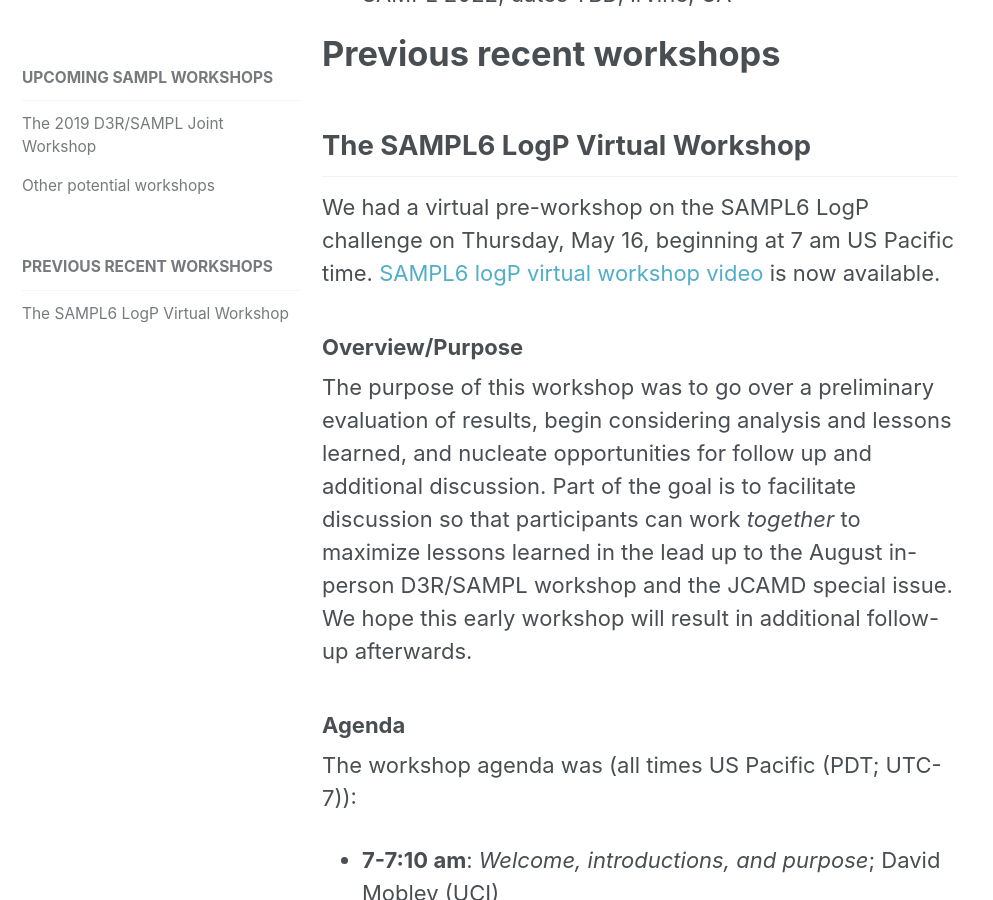
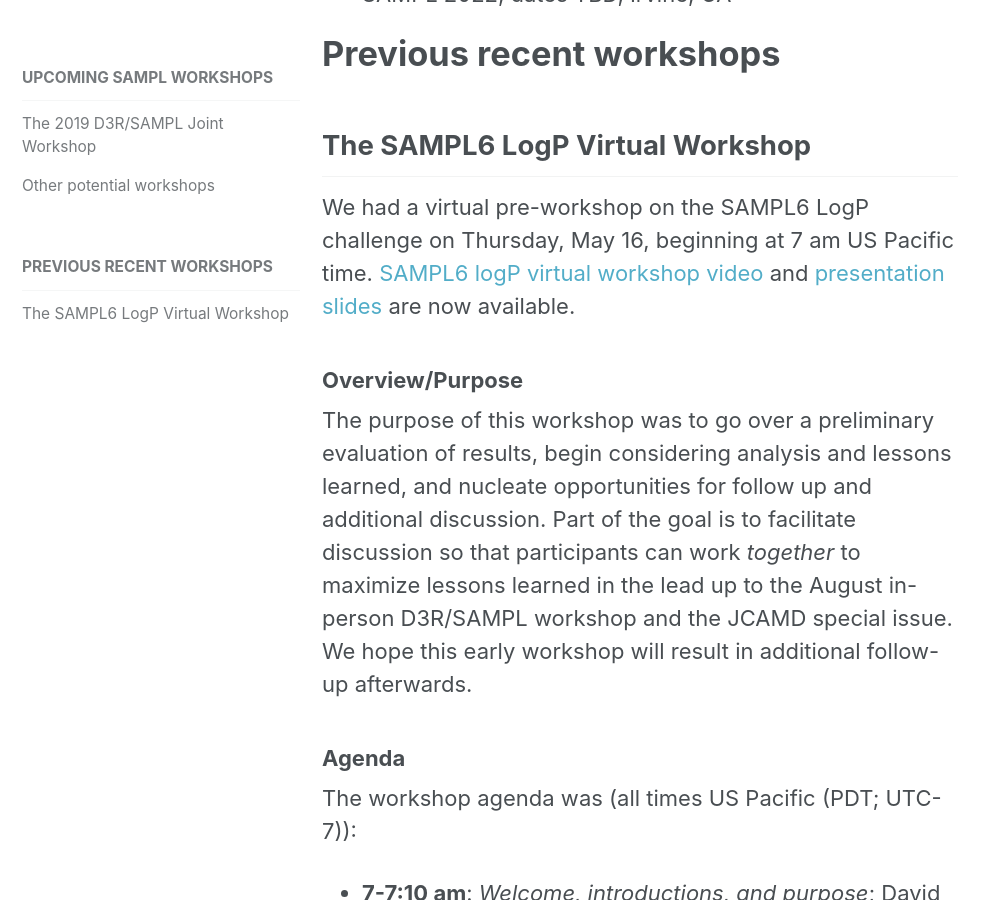
Before and after one commit to samplchallenges/samplchallenges.github.io, a Jekyll site: the page built from _current_challenges/01_workshops.md, in a window 1280 px wide and 900 px high, scrolled down 789 px. Shown: the whole window, without its empty margins (0-993 px from the left). Built offline with Jekyll 4.4.1, drawn with Linux system fonts in a browser that asks for light colours.

Commit message:
Add link to virtual workshop slide decks to 01_workshops.md.

```diff
--- a/_current_challenges/01_workshops.md
+++ b/_current_challenges/01_workshops.md
@@ -23,7 +23,7 @@
 
 ## The SAMPL6 LogP Virtual Workshop
 
-We had a virtual pre-workshop on the SAMPL6 LogP challenge on Thursday, May 16, beginning at 7 am US Pacific time.  [SAMPL6 logP virtual workshop video](https://www.youtube.com/watch?v=FWUPXG8U3UE) is now available.
+We had a virtual pre-workshop on the SAMPL6 LogP challenge on Thursday, May 16, beginning at 7 am US Pacific time.  [SAMPL6 logP virtual workshop video](https://www.youtube.com/watch?v=FWUPXG8U3UE) and [presentation slides](https://github.com/choderalab/SAMPL6-logP-challenge-virtual-workshop) are now available.
 
 ### Overview/Purpose
 
```
